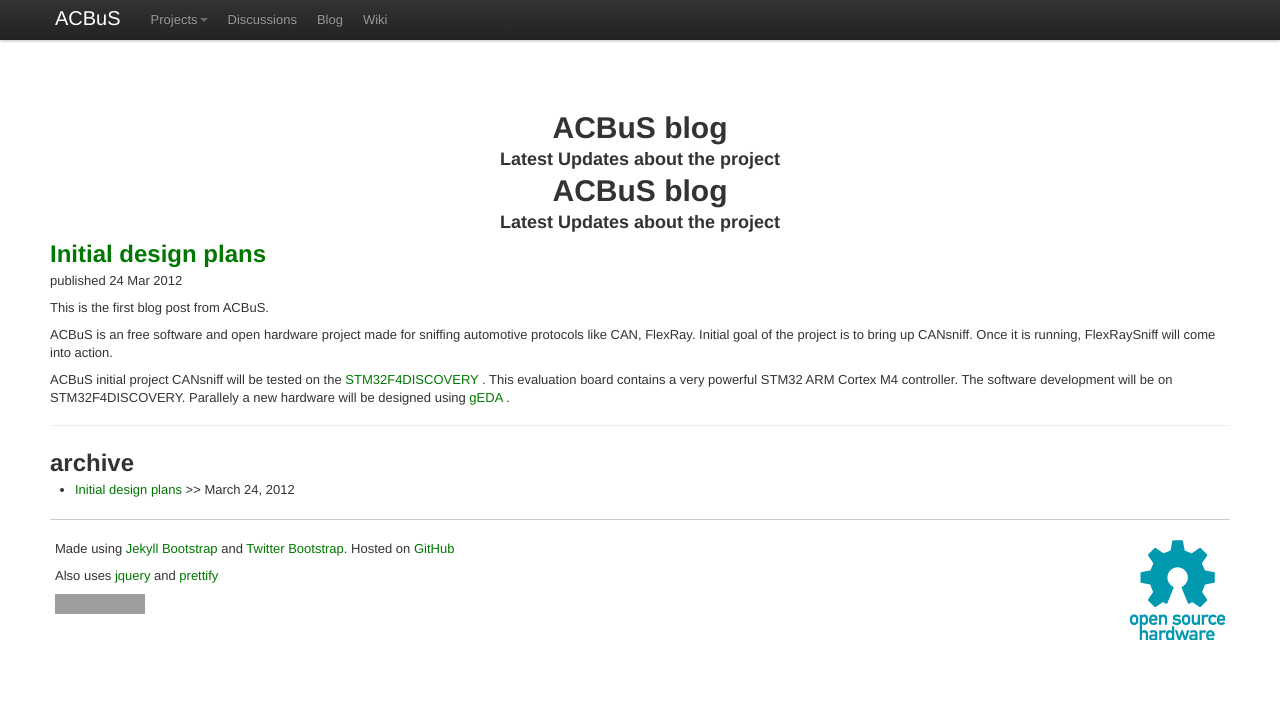
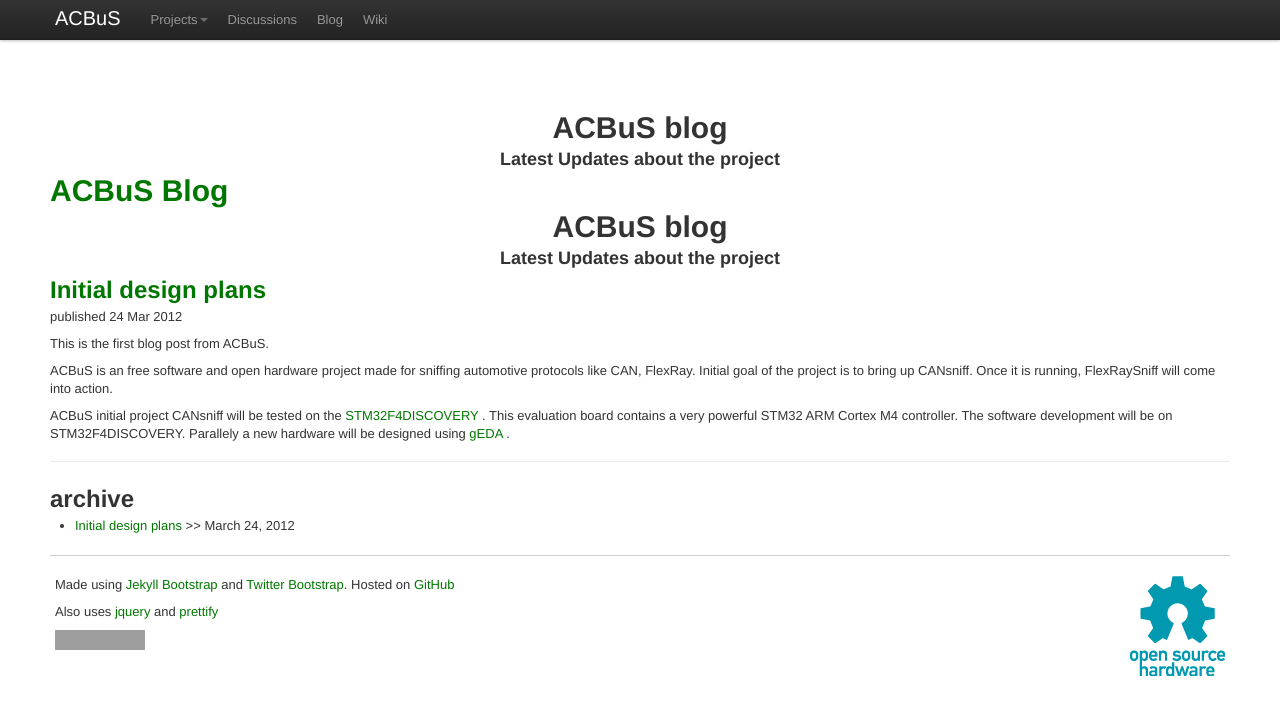
Before and after one commit to acbus/_acbus.github.com, a Jekyll site: the page built from blog/index.html, in a window 1280 px wide. Shown: the top 715 px of the page. Built offline with Jekyll 4.4.1, drawn with Linux system fonts in a browser that asks for light colours; Markdown is read by kramdown in place of the engine named in the settings; grey boxes are pictures that could not be loaded.

Commit message:
added header

```diff
--- a/_layouts/post.html
+++ b/_layouts/post.html
@@ -6,6 +6,14 @@ layout: page
 <h1>ACBuS blog</h1>
 <h3>Latest Updates about the project</h3>
 </center>
+
+<h1>
+  <a href="{{ page.url }}">{{ page.title }}</a>
+</h1>
+<div class="authoring">
+  {{ page.date | date: "%B %e, %Y" }}
+</div>
+
 <div class="content">
   <div id="post">
     {{ content }}
```
